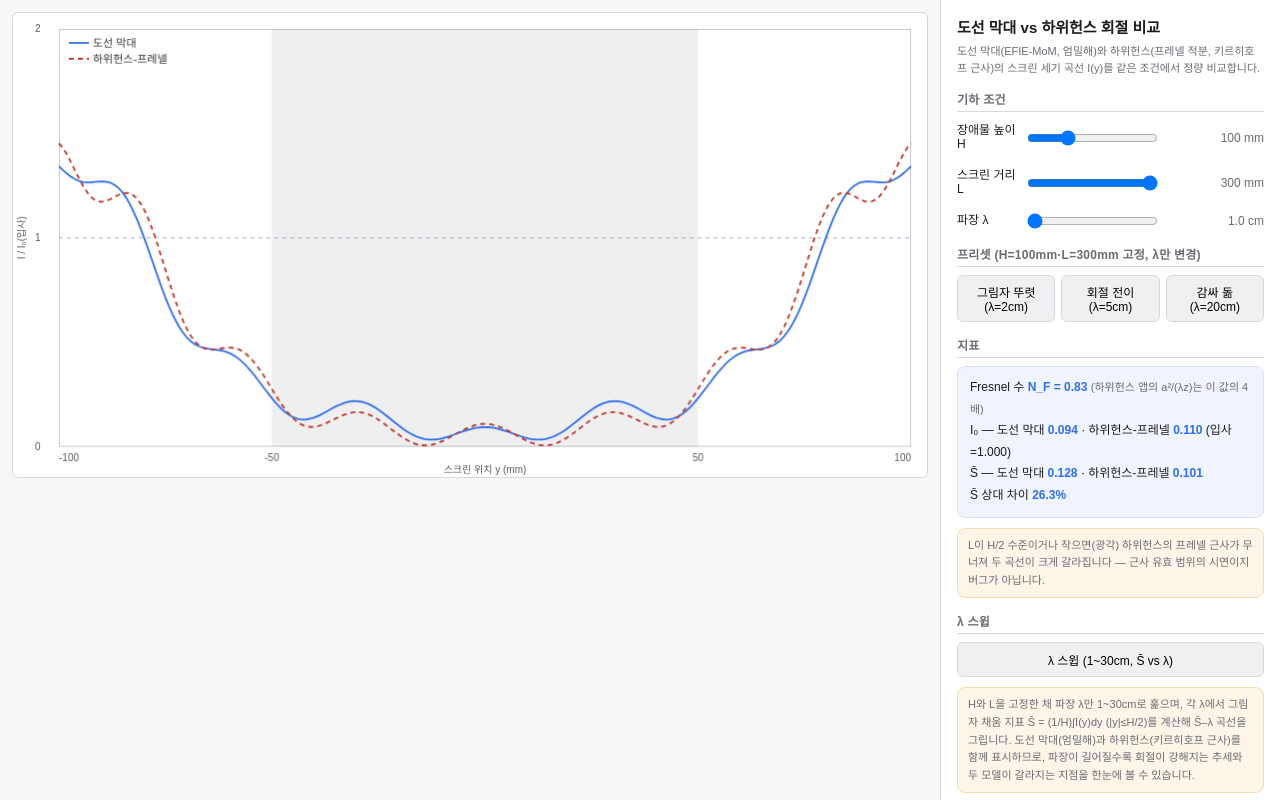
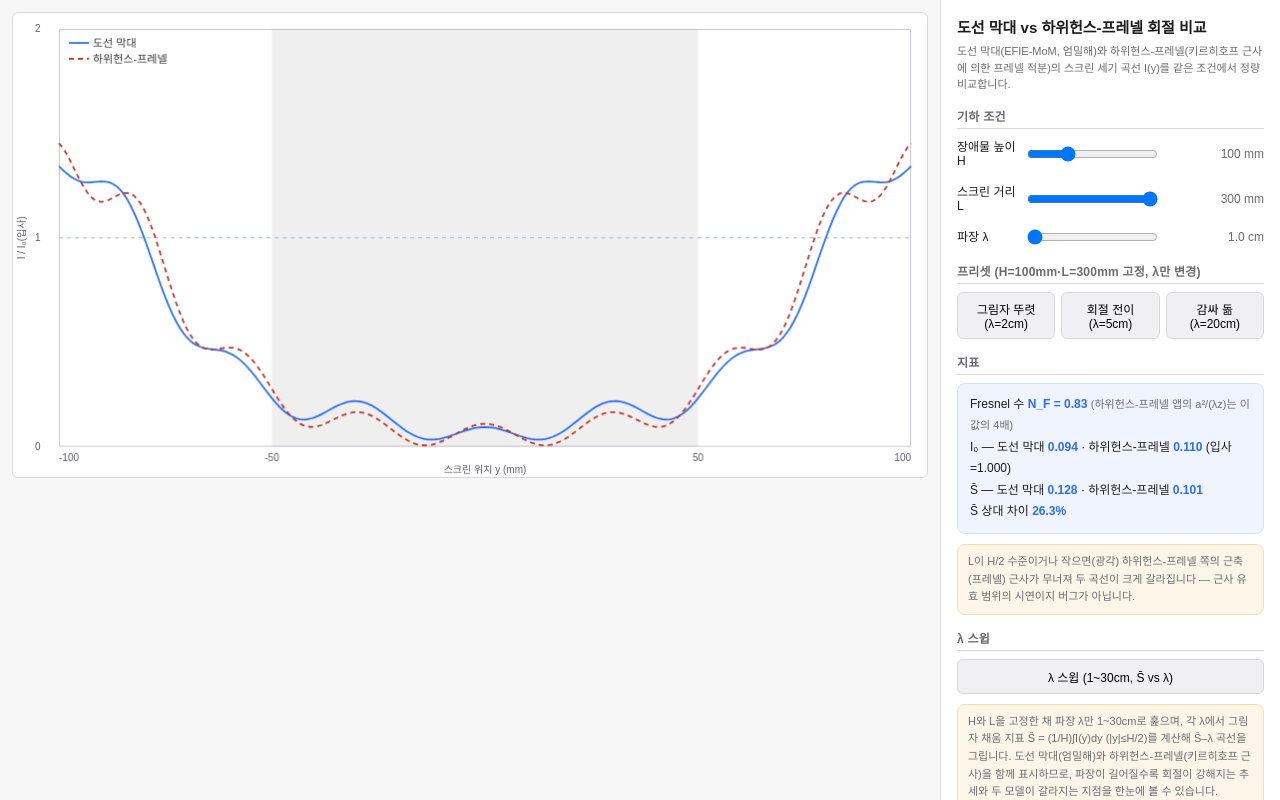
Before and after one commit to juhyeon8/wavescale_diffraction, a website: page compare.html in a window 1280 px wide. Drawn offline with Linux system fonts and the light colour scheme.

Commit message:
표기 수정: 원리 명칭 "하위헌스" → "하위헌스-프레넬" 통일
지표 박스의 I₀·S̄ 항목은 이미 "하위헌스-프레넬"이었으므로, 한 앱 안에
남아 있던 두 표기를 하나로 맞춘 것. 정규식 하위헌스(?!-프레넬)로만
치환해 "하위헌스-프레넬-프레넬"이 생기지 않게 했다.

- hub.html: <title>, ① 탭 라벨, 마스터 컨트롤 안내문 (3건)
- hub.js: 주석 4곳 — 단위 환산표, 디바운스 설명, 순차 리로드, §30.7 (4건)
- compare.html: <title>, <h1>, 부제, 근축 힌트, λ 스윕 설명 (5건)
- compare.js: 주석 2곳, 지표 박스 Fresnel 수 각주 (3건)

'프레넬'이 원리명과 근사명으로 한 문장에 겹치는 3개 문장은 기계적
치환 대신 재작성:
- 부제: 하위헌스-프레넬(키르히호프 근사에 의한 프레넬 적분)
- 근축 힌트: 하위헌스-프레넬 쪽의 근축(프레넬) 근사가 무너져
- λ 스윕 설명: 조사 과→와, 를→을 교정 포함

물리 계산 로직과 코드 식별자(huygens/ 경로, data-tab="huygens",
recomputeHuygens, 변수 huy 등)는 변경 없음. Fresnel 수·N_F·
fresnelNumber·프레넬 적분 등 프레넬 수 관련 용어도 그대로 유지.

compare-print.html/js에도 같은 치환(7건)을 적용했으나, 두 파일은
아직 untracked 상태라 이 커밋에 포함하지 않았다.

Co-Authored-By: Claude Opus 5 <noreply@anthropic.com>

```diff
--- a/compare.html
+++ b/compare.html
@@ -2,7 +2,7 @@
 <html lang="ko">
 <head>
 <meta charset="UTF-8">
-<title>도선 막대 vs 하위헌스 회절 비교</title>
+<title>도선 막대 vs 하위헌스-프레넬 회절 비교</title>
 <style>
 :root {
   --bg: #f7f7f8; --panel-bg: #ffffff; --border: #d8d8dc;
@@ -65,8 +65,8 @@ button.std:hover { background: #e4e4e8; }
     </div>
   </div>
   <div id="panel">
-    <h1>도선 막대 vs 하위헌스 회절 비교</h1>
-    <div class="sub">도선 막대(EFIE-MoM, 엄밀해)와 하위헌스(프레넬 적분, 키르히호프 근사)의
+    <h1>도선 막대 vs 하위헌스-프레넬 회절 비교</h1>
+    <div class="sub">도선 막대(EFIE-MoM, 엄밀해)와 하위헌스-프레넬(키르히호프 근사에 의한 프레넬 적분)의
       스크린 세기 곡선 I(y)를 같은 조건에서 정량 비교합니다.</div>
 
     <h2>기하 조건</h2>
@@ -96,7 +96,7 @@ button.std:hover { background: #e4e4e8; }
     <h2>지표</h2>
     <div class="info" id="infoBox"></div>
     <div class="hint" id="paraxialHint">
-      L이 H/2 수준이거나 작으면(광각) 하위헌스의 프레넬 근사가 무너져 두 곡선이 크게
+      L이 H/2 수준이거나 작으면(광각) 하위헌스-프레넬 쪽의 근축(프레넬) 근사가 무너져 두 곡선이 크게
       갈라집니다 — 근사 유효 범위의 시연이지 버그가 아닙니다.
     </div>
 
@@ -104,7 +104,7 @@ button.std:hover { background: #e4e4e8; }
     <button class="std" id="sweepBtn">λ 스윕 (1~30cm, S̄ vs λ)</button>
     <div class="hint">H와 L을 고정한 채 파장 λ만 1~30cm로 훑으며, 각 λ에서 그림자 채움 지표
       S̄ = (1/H)∫I(y)dy (|y|≤H/2)를 계산해 S̄–λ 곡선을 그립니다.
-      도선 막대(엄밀해)과 하위헌스(키르히호프 근사)를 함께 표시하므로,
+      도선 막대(엄밀해)와 하위헌스-프레넬(키르히호프 근사)을 함께 표시하므로,
       파장이 길어질수록 회절이 강해지는 추세와 두 모델이 갈라지는 지점을
       한눈에 볼 수 있습니다.</div>
   </div>
--- a/compare.js
+++ b/compare.js
@@ -250,7 +250,7 @@
     return { ys_mm, Iy, I0, sbar, disc };
   }
 
-  // 하위헌스 스크린 곡선 계산 — a(장애물 폭)에 H(전체 폭)를 그대로 전달(§25.2:
+  // 하위헌스-프레넬 스크린 곡선 계산 — a(장애물 폭)에 H(전체 폭)를 그대로 전달(§25.2:
   // 두 모형의 H/a는 기하학적으로 같은 양, computeSolidWireLayout이 확인)
   function computeShadowFillRatioHuygens(lam_m, a_m, z_m, H_m, samples = 100) {
     const arr = new Array(samples);
@@ -331,7 +331,7 @@
     }
     ctx.stroke();
 
-    // 하위헌스 곡선(빨강 점선)
+    // 하위헌스-프레넬 곡선(빨강 점선)
     ctx.strokeStyle = "#c0392b"; ctx.lineWidth = 1.8; ctx.setLineDash([5, 4]); ctx.beginPath();
     for (let i = 0; i < huy.ys_mm.length; i++) {
       const x = px(huy.ys_mm[i]), y = py(huy.Iy[i]);
@@ -373,7 +373,7 @@
       ? ` <span class="badge warn">⚠ N=${mom.disc.N} 상한, d=λ/${(lam_cm * 10 / mom.disc.d_mm).toFixed(1)} (목표 λ/20 미달)</span>`
       : "";
     el.infoBox.innerHTML =
-      `Fresnel 수 <b>N_F = ${nF.toFixed(2)}</b> <span style="font-size:11px;color:#6b6b72">(하위헌스 앱의 a²/(λz)는 이 값의 4배)</span><br>` +
+      `Fresnel 수 <b>N_F = ${nF.toFixed(2)}</b> <span style="font-size:11px;color:#6b6b72">(하위헌스-프레넬 앱의 a²/(λz)는 이 값의 4배)</span><br>` +
       `I₀ — 도선 막대 <b>${mom.I0.toFixed(3)}</b> · 하위헌스-프레넬 <b>${huy.I0.toFixed(3)}</b> (입사=1.000)<br>` +
       `S̄ — 도선 막대 <b>${mom.sbar.toFixed(3)}</b> · 하위헌스-프레넬 <b>${huy.sbar.toFixed(3)}</b><br>` +
       `S̄ 상대 차이 <b>${diffPct.toFixed(1)}%</b>` + warnBadge;
```
Also changed, not shown: hub.html (+3 -3 lines), hub.js (+4 -4 lines).
